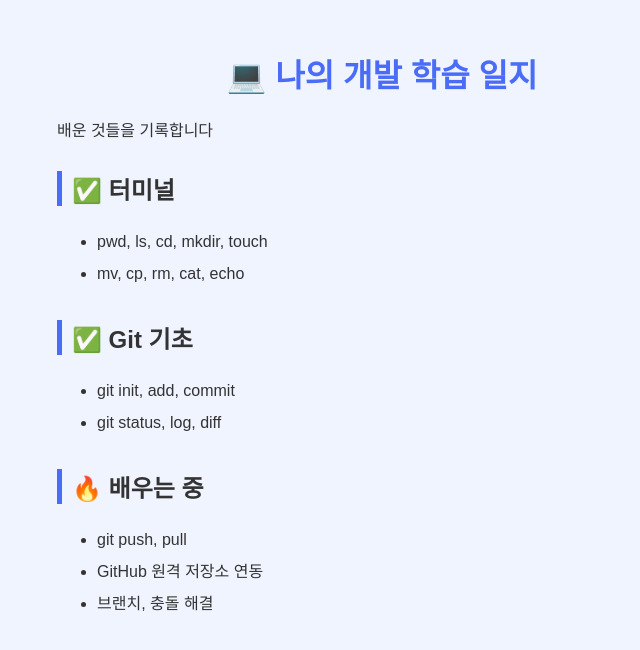
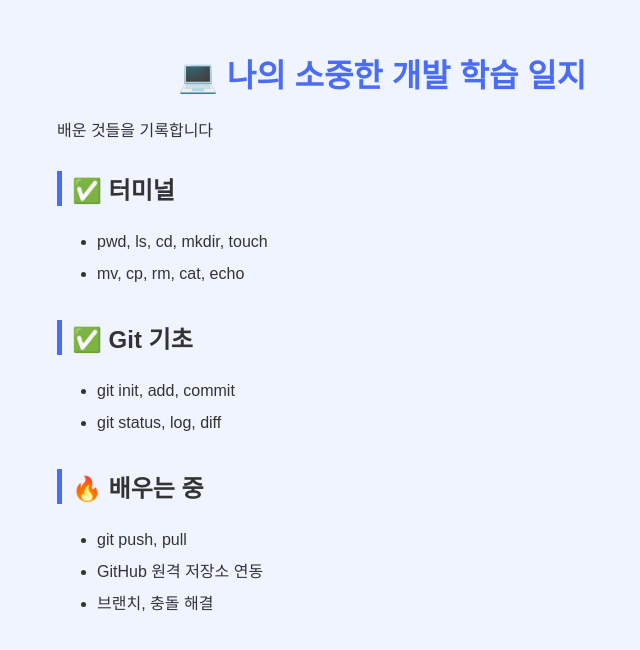
Before and after one commit to seoyoon-k/my-log, a plain HTML site: page index.html in a window 1280 px wide. Shown: the whole page, without its empty margins (258-898 px from the left). Drawn offline with Linux system fonts and the light colour scheme.

Commit message:
Update index.html

```diff
--- a/index.html
+++ b/index.html
@@ -27,7 +27,7 @@
     </style>
   </head>
   <body>
-    <h1>💻 나의 개발 학습 일지</h1>
+    <h1>💻 나의 소중한 개발 학습 일지</h1>
     <p>배운 것들을 기록합니다</p>
 
     <h2>✅ 터미널</h2>
```
